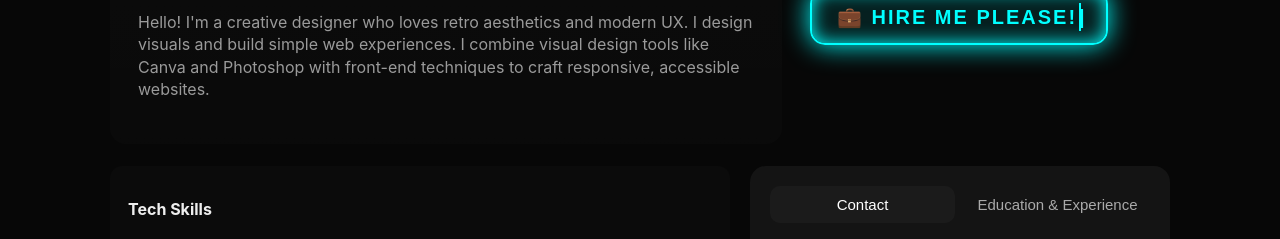
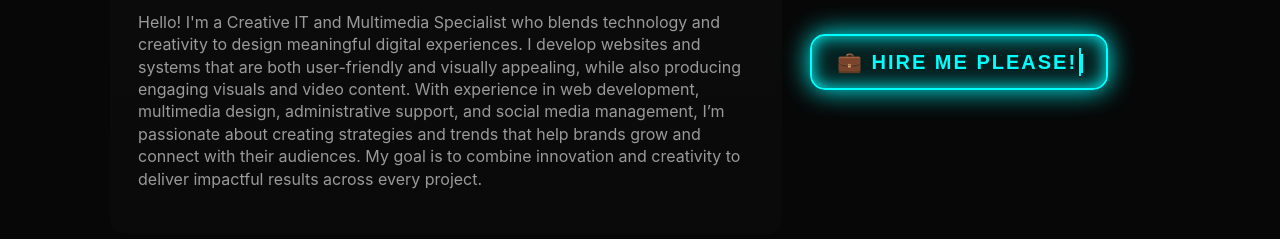
Before and after one commit to bradevsu/bcreadevportfolio.github.io, a plain HTML site: page index.html in a window 1280 px wide. Shown: the part 260-499 px from the top of the page. Drawn offline with nearby package versions, Linux system fonts and the light colour scheme.

Commit message:
Update index.html

```diff
--- a/index.html
+++ b/index.html
@@ -46,7 +46,9 @@
         <div class="hero-card hero-left">
             <h2 id="hname">Your Name</h2>
             <div class="niche" id="hniche">Creative Designer • Web Developer</div>
-            <p style="margin-top:14px;color:var(--muted)">Hello! I'm a creative designer who loves retro aesthetics and modern UX. I design visuals and build simple web experiences. I combine visual design tools like Canva and Photoshop with front-end techniques to craft responsive, accessible websites.    </p>
+            <p style="margin-top:14px;color:var(--muted)">Hello! I'm a Creative IT and Multimedia Specialist who blends technology and creativity to design meaningful digital experiences. I develop websites and systems that are both user-friendly and visually appealing, while also producing engaging visuals and video content.
+
+With experience in web development, multimedia design, administrative support, and social media management, I’m passionate about creating strategies and trends that help brands grow and connect with their audiences. My goal is to combine innovation and creativity to deliver impactful results across every project. </p>
 
         </div>
 <div class="hire-box">
@@ -383,4 +385,5 @@ document.addEventListener("DOMContentLoaded", function() {
 
     <script src="scripts.js"></script>
     </body>
+
     </html>
```
